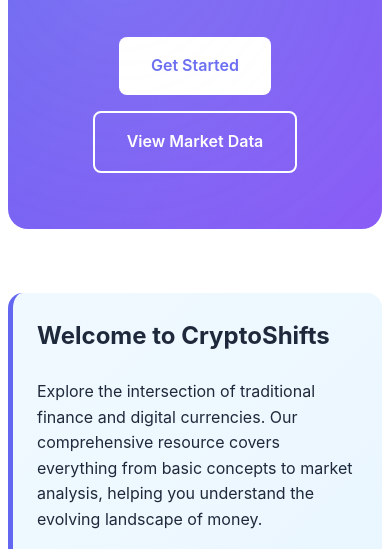
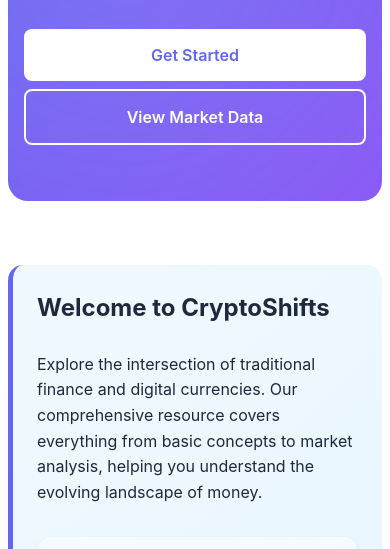
Before and after one commit to aa2994-png/mgis130-Cryptocurrency-s-evolution, a plain HTML site: page index.html in a window 390 px wide. Shown: the part 295-844 px from the top of the page. Drawn offline with Linux system fonts and the light colour scheme; no server answers.

Commit message:
button fix

```diff
--- a/index.html
+++ b/index.html
@@ -65,8 +65,8 @@
                 <h1>The Future of Money</h1>
                 <p>Understanding cryptocurrency's evolution and its potential to reshape global finance</p>
                 <div style="margin-top: 2rem;">
-                    <a href="javascript:void(0)" onclick="showPage('basics')" class="cta-button">Get Started</a>
-                    <a href="javascript:void(0)" onclick="showPage('market')" class="cta-button-secondary">View Market Data</a>
+                    <button onclick="showPage('basics')" class="cta-button">Get Started</button>
+                    <button onclick="showPage('market')" class="cta-button-secondary">View Market Data</button>
                 </div>
             </div>
 
--- a/style.css
+++ b/style.css
@@ -661,9 +661,14 @@ body.dark-mode .nav-links a.active {
     padding: 1rem 2rem;
     margin: 0.5rem;
     border-radius: 8px;
-    text-decoration: none;
     font-weight: 600;
+    font-size: 1rem;
+    cursor: pointer;
     transition: all 0.3s;
+    position: relative;
+    z-index: 2;
+    border: none;
+    font-family: inherit;
 }
 
 .cta-button {
@@ -869,6 +874,13 @@ body.dark-mode .section-contact {
     .nav-btn {
         width: 100%;
     }
+
+    .cta-button,
+    .cta-button-secondary {
+        display: block;
+        width: 100%;
+        margin: 0.5rem 0;
+    }
 }
 
 @media (max-width: 480px) {
```
